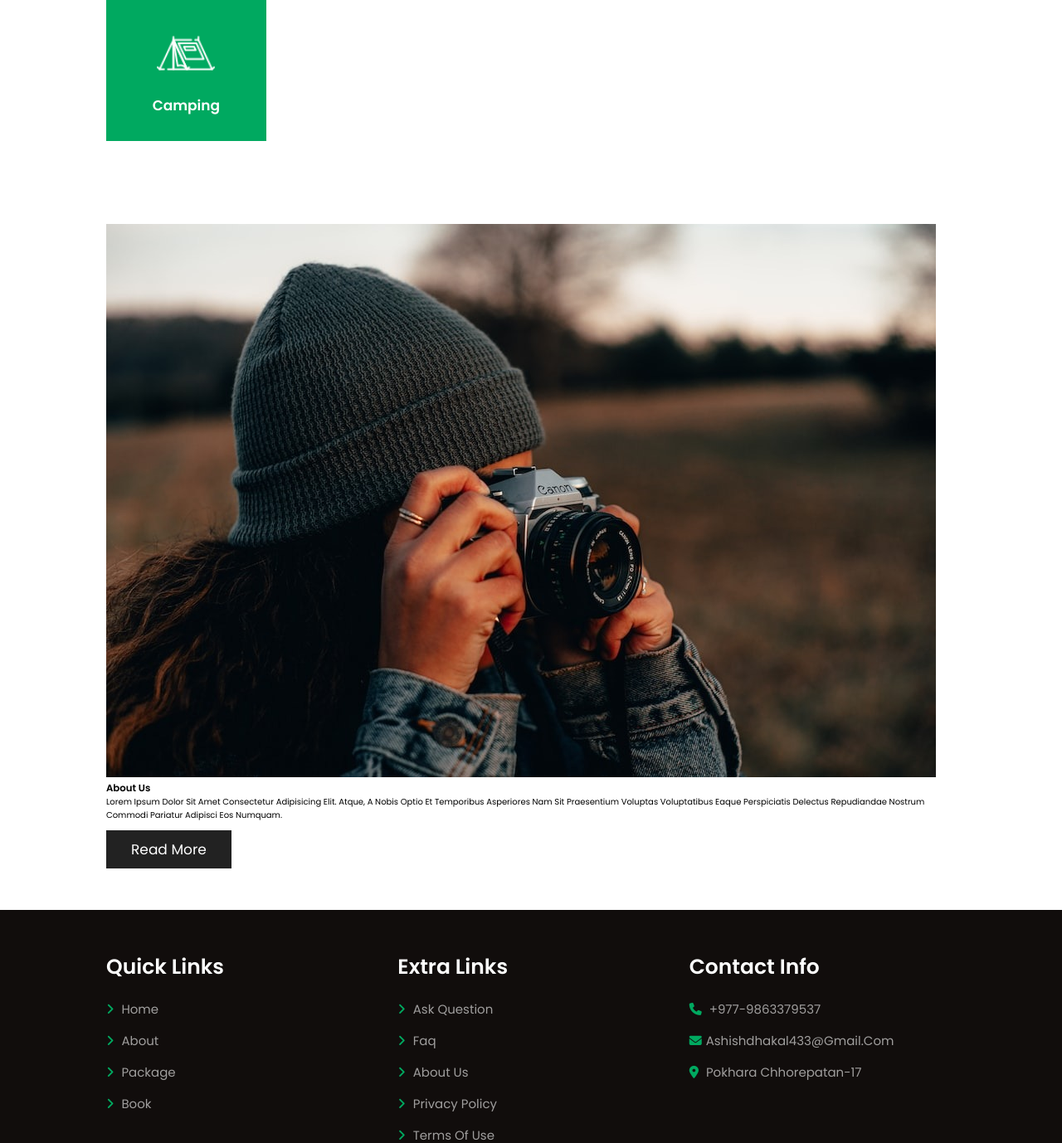
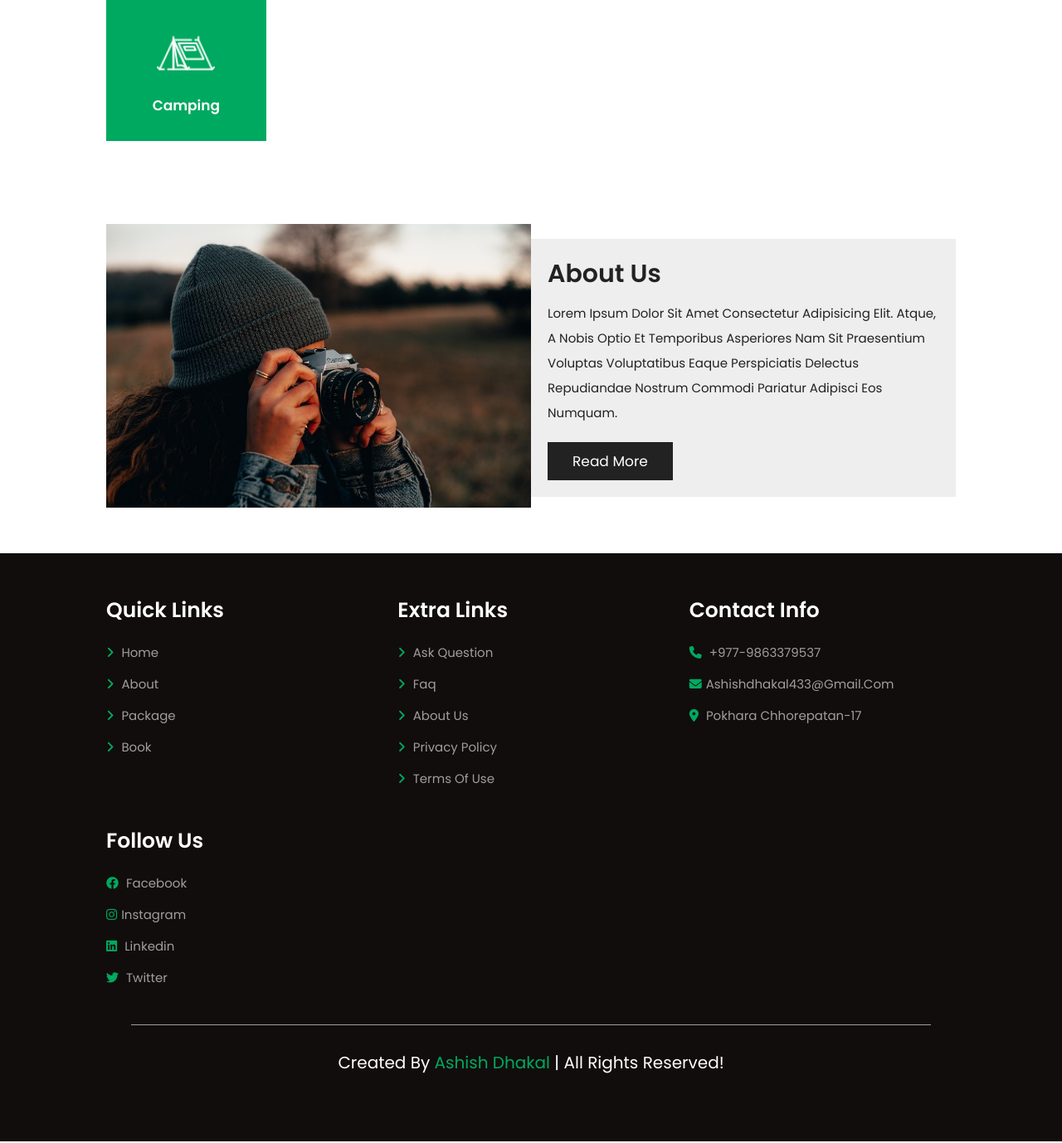
Before and after one commit to Ashish-Dhakal/Tours-and-travel-website, a PHP site: page /home.php in a window 1280 px wide. Shown: the part 1035-2413 px from the top of the page at 83% size. Run offline with PHP 8.4, Linux system fonts and the light colour scheme; some libraries are stand-ins or nearby versions.

Commit message:
about section css added

```diff
--- a/style.css
+++ b/style.css
@@ -255,6 +255,60 @@ height: 7rem;
 }
 
 
+ /* home about section starts here */
+
+  .home-about{
+    display: flex;
+    align-items: center;
+    flex-wrap: wrap;
+  }
+
+  .home-about .image
+  {
+    flex: 1 1 41rem;
+  }
+
+  .home-about .image img{
+    width: 100%;
+  }
+
+  .home-about .content
+  {
+    flex: 1 1 41rem;
+    padding: 2rem;
+    background: var(--light-bg);
+
+  }
+
+  .home-about .content h3
+  {
+    font-size: 3rem;
+    color: var(--black);
+ }
+
+ .home-about .content p
+ {
+    font-size: 1.5rem;
+    padding: 1rem 0;
+    line-height: 2;
+    color: var(--black);
+ }
+
+
+
+
+
+
+
+
+
+
+
+
+
+
+  /* home about section ends here */
+
 
 
 
```
